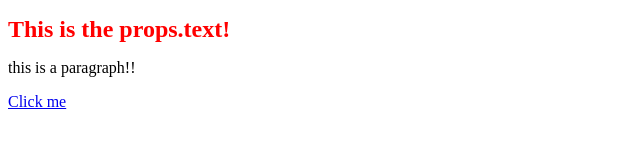
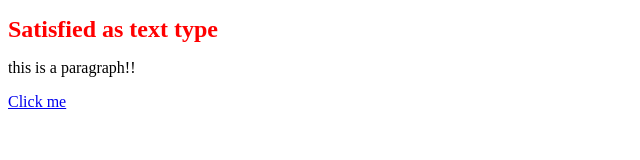
Before and after one commit to Combatd/TotalReactUseTypeScript, a React app: page / in a window 1280 px wide. Shown: the top 160 px of the page, without its empty margins (0-640 px from the left). Built offline with nearby package versions, Linux system fonts and the light colour scheme.

Commit message:
Type check Header props

```diff
--- a/src/App.js
+++ b/src/App.js
@@ -4,6 +4,6 @@ var React = require("react");
 var ReactDOM = require("react-dom");
 var Header_1 = require("./Header");
 ReactDOM.render(React.createElement("div", null,
-    React.createElement(Header_1.default, { text: "This is the props.text!" }),
+    React.createElement(Header_1.default, { text: "Satisfied as text type" }),
     React.createElement("p", null, "this is a paragraph!!"),
     React.createElement("a", { href: "#" }, "Click me")), document.querySelector('#root'));
--- a/src/App.tsx
+++ b/src/App.tsx
@@ -4,7 +4,7 @@ import Header from './Header';
 
 ReactDOM.render(
     <div>
-        <Header text="This is the props.text!"/>
+        <Header text="Satisfied as text type"/>
         <p>this is a paragraph!!</p>
         <a href="#">Click me</a>
     </div>,
--- a/src/Header/index.tsx
+++ b/src/Header/index.tsx
@@ -1,6 +1,10 @@
 import * as React from 'react';
 
-function Header(props) {
+type HeaderProps = {
+    text: string
+}
+
+function Header(props : HeaderProps) {
     return (
         <h1 className="primary-header" >{props.text}</h1>
     )
```
Also changed, not shown: src/Date/index.js (added), src/Date/index.tsx (added).
